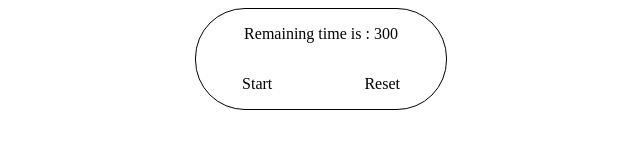
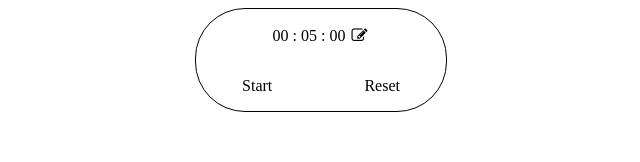
Before and after one commit to Tetsuya3850/React-Express-Examples, a React (Create React App) app in the folder timer/client/: page / in a window 1280 px wide. Shown: the top 162 px of the page, without its empty margins (319-959 px from the left). Built offline with nearby package versions, Linux system fonts and the light colour scheme.

Commit message:
set timer function implemented

```diff
--- a/timer/client/package.json
+++ b/timer/client/package.json
@@ -3,6 +3,7 @@
   "version": "0.1.0",
   "private": true,
   "dependencies": {
+    "font-awesome": "^4.7.0",
     "react": "^16.2.0",
     "react-dom": "^16.2.0",
     "react-redux": "^5.0.7",
--- a/timer/client/src/Components/Timer.js
+++ b/timer/client/src/Components/Timer.js
@@ -1,28 +1,100 @@
 import React, { Component } from "react";
+import { timeFormatter, toSeconds } from "../helper";
+
+let h;
+let m;
+let s;
 
 class Timer extends Component {
+  constructor(props) {
+    super(props);
+    this.state = {
+      edit_mode: false
+    };
+  }
+
+  editModeOn = () => {
+    this.props.onResetTimer();
+    this.setState({ edit_mode: true });
+  };
+
+  handleFormSubmit = e => {
+    e.preventDefault();
+    if (!h.value.trim() || !m.value.trim() || !s.value.trim()) {
+      return;
+    }
+    const seconds = toSeconds(h.value, m.value, s.value);
+    this.props.onSetTimer(seconds);
+    h.value = "";
+    m.value = "";
+    s.value = "";
+    this.setState({ edit_mode: false });
+  };
+
   render() {
     const {
-      set_time,
       remaining_time,
       is_timed,
       onStartTimer,
       onStopTimer,
-      onResetTimer,
-      onSetTimer
+      onResetTimer
     } = this.props;
 
-    let startOrStop;
-    if (is_timed) {
-      startOrStop = <p onClick={() => onStopTimer()}>Stop</p>;
-    } else {
-      startOrStop = <p onClick={() => onStartTimer()}>Start</p>;
-    }
     return (
       <div style={styles.container}>
-        <p style={styles.timer}> Remaining time is : {remaining_time}</p>
+        {this.state.edit_mode ? (
+          <form style={styles.editForm} onSubmit={this.handleFormSubmit}>
+            <input
+              ref={node => {
+                h = node;
+              }}
+              id="h"
+              size="3"
+              type="text"
+              autoComplete="off"
+              defaultValue="0"
+            />
+            <label htmlFor="h">h</label>
+            <input
+              ref={node => {
+                m = node;
+              }}
+              id="m"
+              size="3"
+              type="text"
+              autoComplete="off"
+              defaultValue="0"
+            />
+            <label htmlFor="m">m</label>
+            <input
+              ref={node => {
+                s = node;
+              }}
+              id="s"
+              size="3"
+              type="text"
+              autoComplete="off"
+              defaultValue="0"
+            />
+            <label htmlFor="s">s</label>
+            <input type="submit" style={{ display: "none" }} />
+          </form>
+        ) : (
+          <p style={styles.timer}>
+            {timeFormatter(remaining_time)}{" "}
+            <i
+              className="fa fa-edit"
+              style={styles.editBtn}
+              onClick={this.editModeOn}
+            />
+          </p>
+        )}
         <div style={styles.handles}>
-          {startOrStop}
+          {is_timed ? (
+            <p onClick={() => onStopTimer()}>Stop</p>
+          ) : (
+            <p onClick={() => onStartTimer()}>Start</p>
+          )}
           <p onClick={() => onResetTimer()}>Reset</p>
         </div>
       </div>
@@ -42,6 +114,13 @@ let styles = {
   timer: {
     textAlign: "center"
   },
+  editForm: {
+    textAlign: "center",
+    margin: 16
+  },
+  editBtn: {
+    margin: 2
+  },
   handles: {
     display: "flex",
     justifyContent: "space-around"
--- a/timer/client/src/actions.js
+++ b/timer/client/src/actions.js
@@ -6,8 +6,11 @@ export const TIMER_RESET = "TIMER_RESET";
 
 let timer = null;
 
-const setTimer = set_timer => {
-  type: TIMER_SET, set_timer;
+const setTimer = set_time => {
+  return {
+    type: TIMER_SET,
+    set_time
+  };
 };
 
 const startTimer = () => dispatch => {
--- /dev/null
+++ b/timer/client/src/helper.js
@@ -0,0 +1,21 @@
+export function timeFormatter(seconds) {
+  const hours =
+    Math.floor(seconds / 3600) < 10
+      ? "0" + Math.floor(seconds / 3600)
+      : Math.floor(seconds / 3600);
+  seconds = seconds - hours * 3600;
+
+  const minutes =
+    Math.floor(seconds / 60) < 10
+      ? "0" + Math.floor(seconds / 60)
+      : Math.floor(seconds / 60);
+  seconds = seconds - minutes * 60;
+  if (seconds < 10) {
+    seconds = "0" + seconds;
+  }
+  return `${hours} : ${minutes} : ${seconds}`;
+}
+
+export function toSeconds(h, m, s) {
+  return h * 3600 + m * 60 + s * 1;
+}
--- a/timer/client/src/index.js
+++ b/timer/client/src/index.js
@@ -1,5 +1,6 @@
 import React from "react";
 import { render } from "react-dom";
 import Root from "./Root";
+import "font-awesome/css/font-awesome.min.css";
 
 render(<Root />, document.getElementById("root"));
--- a/timer/client/src/reducer.js
+++ b/timer/client/src/reducer.js
@@ -17,13 +17,18 @@ const timerAppReducer = (state = initialState, action) => {
     case TIMER_SET:
       return {
         ...state,
-        set_time: action.set_time
+        set_time: action.set_time,
+        remaining_time: action.set_time
       };
     case TIMER_START:
+      return {
+        ...state,
+        is_timed: true
+      };
     case TIMER_STOP:
       return {
         ...state,
-        is_timed: !state.is_timed
+        is_timed: false
       };
     case TIMER_TICK:
       return {
@@ -33,7 +38,7 @@ const timerAppReducer = (state = initialState, action) => {
     case TIMER_RESET:
       return {
         ...state,
-        is_timed: !state.is_timed,
+        is_timed: false,
         remaining_time: state.set_time
       };
     default:
```
Also changed, not shown: 1 other file (tests, documents, lock files or other folders).
